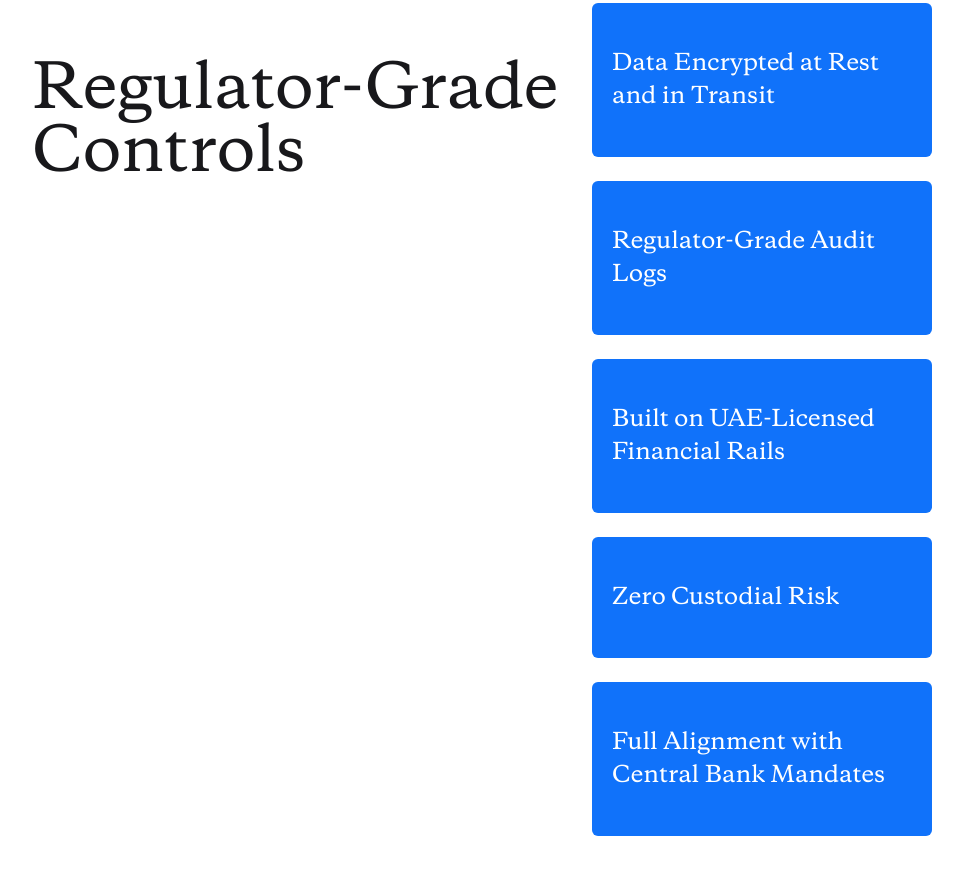
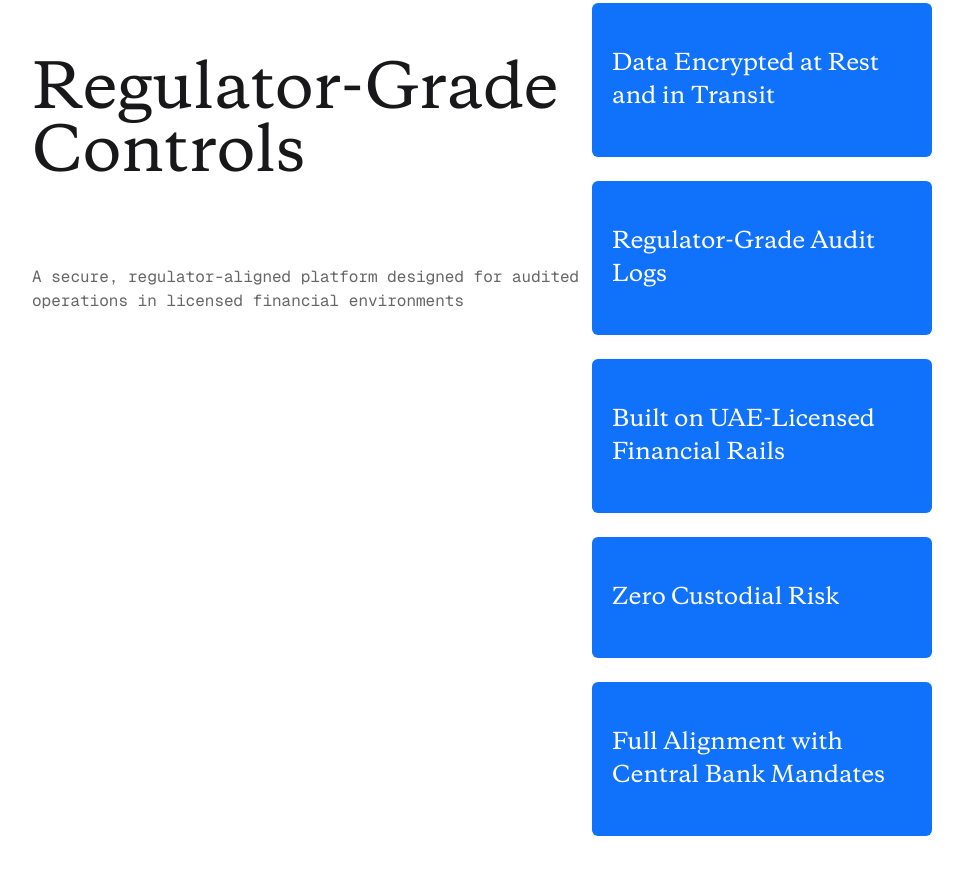
Before and after one commit to tidy-dev-team/GCC, a plain HTML site: page Template_02/index.html in a window 1280 px wide. Shown: the part 5332-6207 px from the top of the page, without its empty margins (224-1187 px from the left). Drawn offline with nearby package versions, Linux system fonts and the light colour scheme.

Commit message:
Update index.html

```diff
--- a/Template_02/index.html
+++ b/Template_02/index.html
@@ -300,6 +300,9 @@
             <h2 class="text-6xl copernicus font-normal line-105 w-140">
                 Regulator-Grade Controls
             </h2>
+            <p class="text-[#666666] font-normal mt-20">
+                A secure, regulator-aligned platform designed for audited operations in licensed financial environments
+            </p>
         </div>
 
         <div class="grid-card !gap-6 !justify-normal">
```
